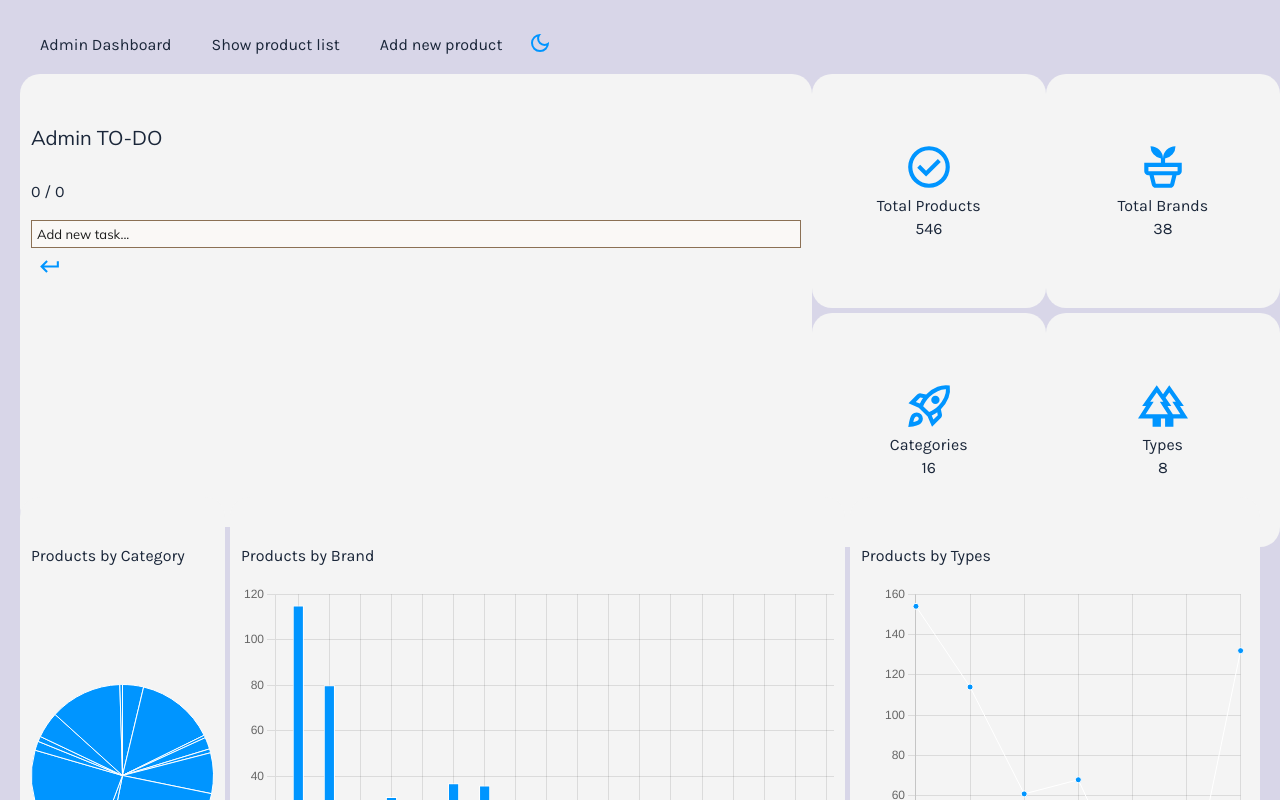
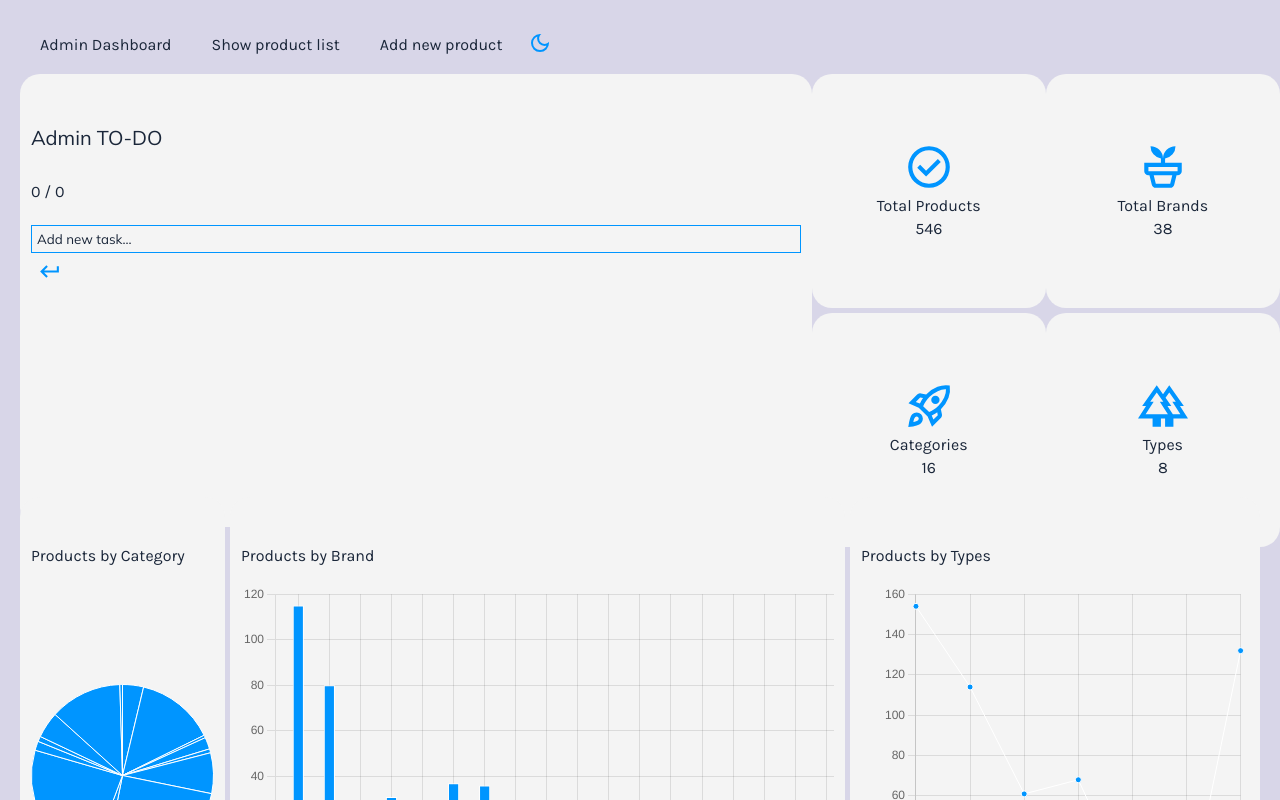
Before and after one commit to eugenia-vitinschii/Cosmetic-Shop-VueJS-PINIA, a Vue app in the folder frontend/: page /admin in a window 1280 px wide. Shown: the top 800 px of the page. Built offline with nearby package versions, Linux system fonts and the light colour scheme; data requests are answered from the project's data file.

Commit message:
style(admin): create _admin_form.sass:sass rules for input:text, input:checkbox (custom for admin)

```diff
--- /dev/null
+++ b/frontend/src/assets/sass/admin/_admin-form.sass
@@ -0,0 +1,49 @@
+//form, input:checkbox, input:text
+
+@use '../abstracts/_variables' as *
+@use '../admin/_admin-mixins' as *
+
+//input- text
+.admin-custom-input-text
+   background: var(--admin-bg-muted)
+   border: 1px solid var(--admin-accent)
+   padding: 5px
+   margin: 5px 0px
+   width: 100%
+   color: var(--admin-text)
+   &::placeholder
+      color: var(--admin-text)
+
+//input checkbox
+.admin-custom-checkbox
+   position: relative
+   display: inline-flex
+   align-items: center
+   user-select: none
+   cursor: pointer
+   span
+      padding: 0
+   input
+      display: none
+      border-color: var(--admin-text)
+      color: var(--admin-text)
+   input:focus
+
+   input:checked + .checkmark
+      background: var(--admin-accent)
+   input:checked + .checkmark::after
+      opacity: 1
+
+// checkmark
+.checkmark
+   width: 20px
+   height: 20px
+   border: 1px solid var(--admin-accent)
+   position: relative
+   display: inline-block
+   border-radius: 50%
+   margin-right: 6px
+
+.checkmark::after
+   content: ""
+   position: absolute
--- a/frontend/src/assets/sass/admin/_all.sass
+++ b/frontend/src/assets/sass/admin/_all.sass
@@ -6,3 +6,4 @@
 @forward 'admin-typography'
 @forward 'admin-mixins'
 @forward 'admin-components'
+@forward 'admin-form'
```
Also changed, not shown: frontend/src/assets/sass/admin/_variables.sass (+0 -14 lines), frontend/src/assets/sass/components/_form.sass (+9 -9 lines).
